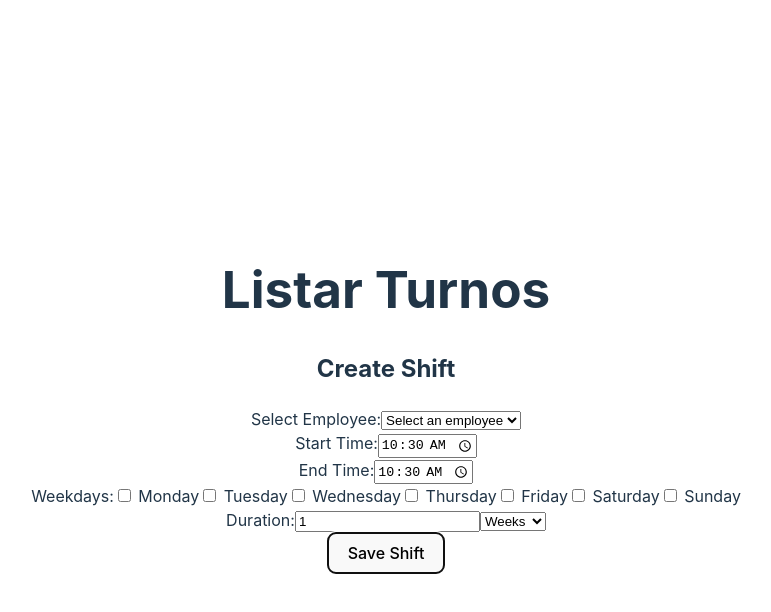
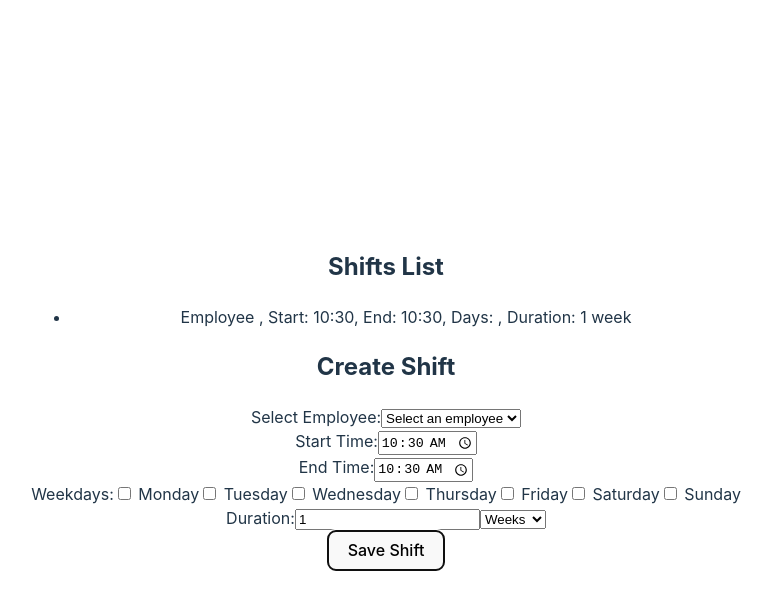
Before and after one commit to sutuioncode/Shifts, a Vue app in the folder frontend/: page / in a window 1280 px wide. Both pictures are taken after typing "10:30", "10:30" into the empty fields and a click on the button "Save Shift". Shown: the top 612 px of the page, without its empty margins (254-1025 px from the left). Built offline with nearby package versions, Linux system fonts and the light colour scheme.

Commit message:
added shifts list

```diff
--- a/frontend/src/App.vue
+++ b/frontend/src/App.vue
@@ -1,5 +1,5 @@
 <script setup lang="ts">
-import ListShifts from './components/ListShifts.vue'
+import ListShifts from './components/ShiftsList.vue'
 import CreateShiftForm from './components/CreateShiftForm.vue'
 import { createPinia } from 'pinia'
 import { createApp } from 'vue'
--- a/frontend/src/components/ListShifts.vue
+++ /dev/null
@@ -1,15 +0,0 @@
-<script setup lang="ts">
-</script>
-
-<template>
-
-  <h1>
-    Listar Turnos
-  </h1>
-</template>
-
-<style scoped>
-.read-the-docs {
-  color: #888;
-}
-</style>
--- /dev/null
+++ b/frontend/src/components/ShiftsList.vue
@@ -0,0 +1,28 @@
+<template>
+  <div>
+    <h2>Shifts List</h2>
+    <ul>
+      <li v-for="shift in shifts" :key="shift.id">
+        {{ formatShift(shift) }}
+      </li>
+    </ul>
+  </div>
+</template>
+
+<script lang="ts">
+import { defineComponent } from 'vue';
+import { useShiftStore, Shift } from '../stores/shiftStore';
+
+export default defineComponent({
+  name: 'ShiftsList',
+  setup() {
+    const store = useShiftStore();
+
+    const formatShift = (shift: Shift) => {
+      return `Employee ${shift.employeeId}, Start: ${shift.startTime}, End: ${shift.endTime}, Days: ${shift.weekdays.join(', ')}, Duration: ${shift.duration} ${shift.durationType}`;
+    };
+
+    return { shifts: store.shifts, formatShift };
+  },
+});
+</script>
```
